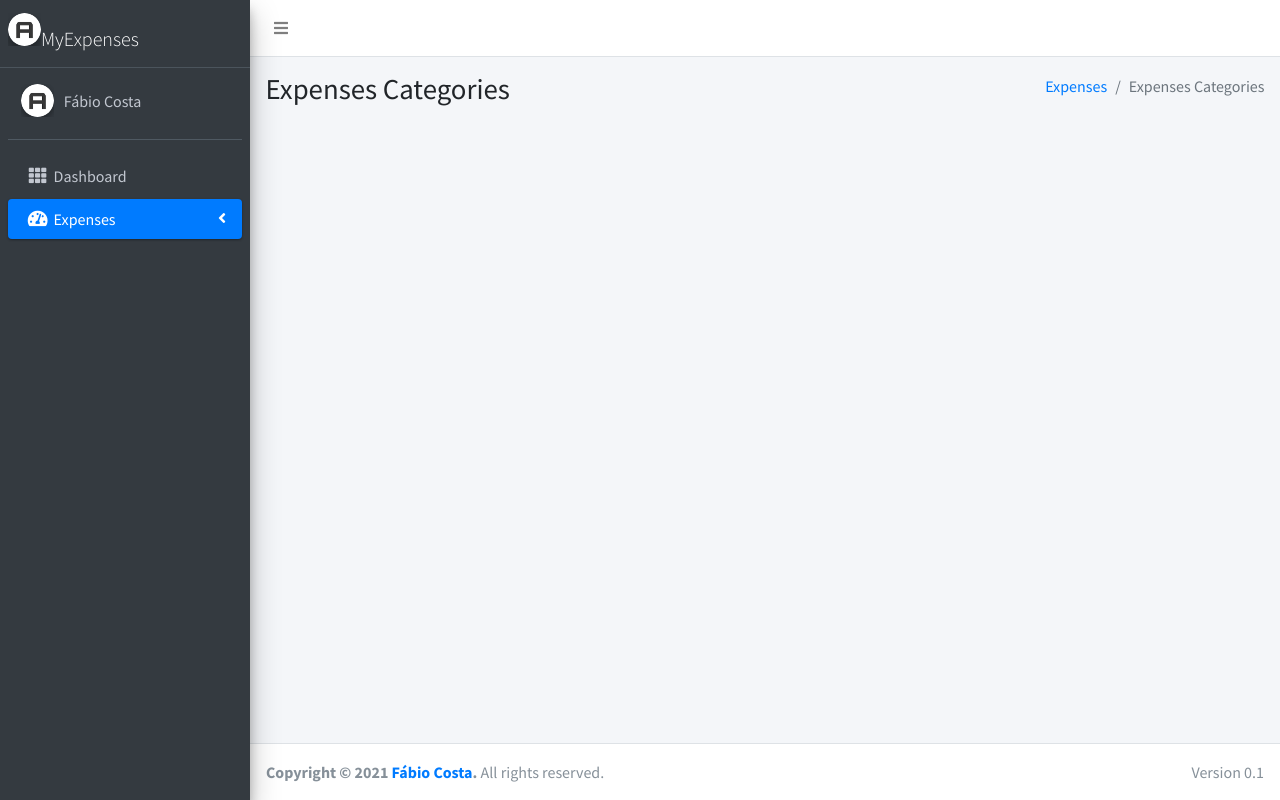
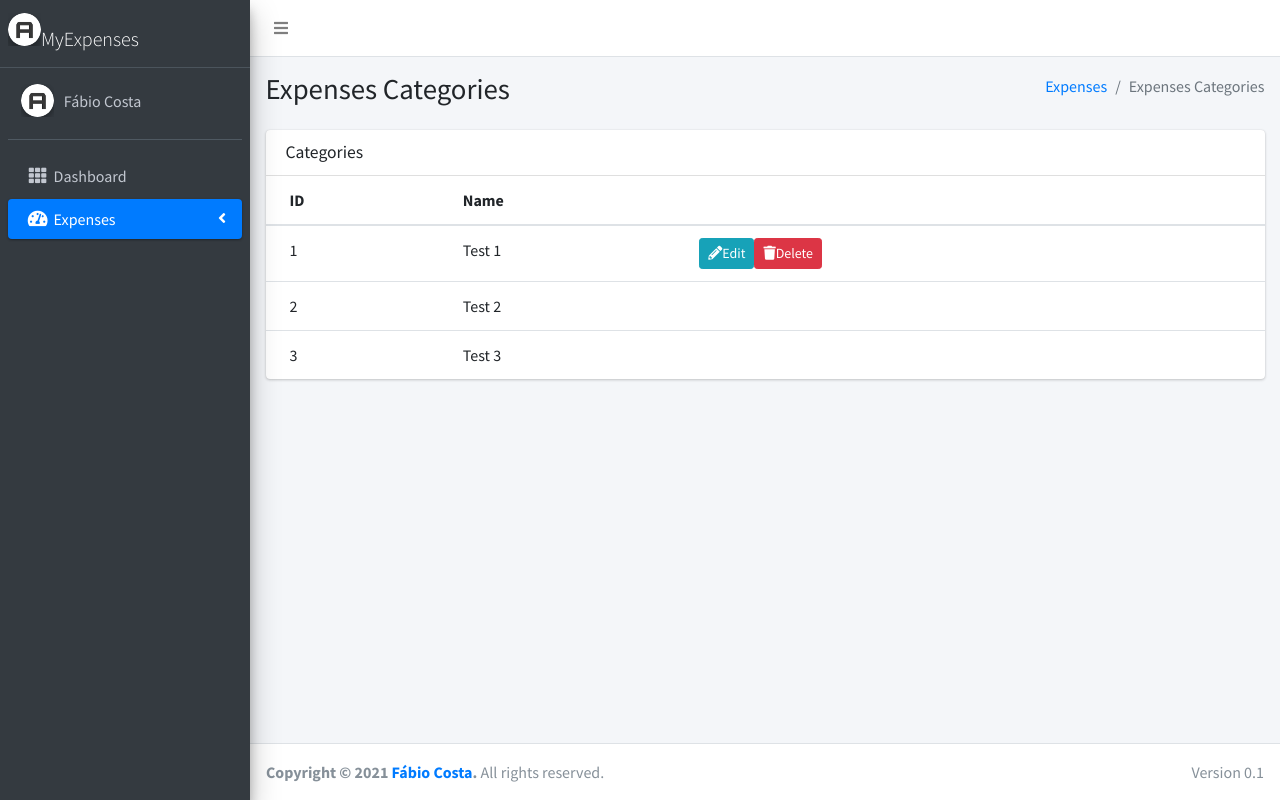
Before and after one commit to fabiocosta89/MyExpenses, a Next.js app: page /expenses/categories in a window 1280 px wide. Built offline with nearby package versions, Linux system fonts and the light colour scheme.

Commit message:
Add React Table; Use react table to generate tables

```diff
--- a/components/table/index.jsx
+++ b/components/table/index.jsx
@@ -1,22 +1,61 @@
 import React from 'react';
+import { useTable } from 'react-table'
 
-const ResponsiveHoverTable = ({cardTitle, head, body}) => {
+const ResponsiveHoverTable = ({cardTitle, columns, data}) => {
+    const tableInstance = useTable({ columns, data });
+
+    const {
+        getTableProps,
+        getTableBodyProps,
+        headerGroups,
+        rows,
+        prepareRow,
+    } = tableInstance;
+
     return (
         <div className="card">
             <div className="card-header">
                 <h3 className="card-title">{cardTitle}</h3>
             </div>
             <div className="card-body table-responsive p-0">
-                <table className="table table-hover text-nowrap">
+                <table className="table table-hover text-nowrap" {...getTableProps()}>
                     <thead>
-                        <tr>
-                            {head.map((value, index) => {
-                                return <th key={index}>{value}</th>
+                        {
+                            headerGroups.map((headerGroup, index) => (
+                                <tr {...headerGroup.getHeaderGroupProps()} key={index}>
+                                    {
+                                        headerGroup.headers.map((column, index) => (
+                                            <th {...column.getHeaderProps()} key={index}>
+                                            {
+                                                column.render('Header')
+                                            }
+                                            </th>
+                                        ))
+                                    }
+                                </tr>
+                            ))
+                        }
+                    </thead>
+                    <tbody {...getTableBodyProps()}>
+                        {
+                            rows.map((row, index) => {
+                                prepareRow(row)
+                                return (
+                                <tr {...row.getRowProps()} key={index}>
+                                    {
+                                    row.cells.map((cell, index) => {
+
+                                    return (
+                                        <td {...cell.getCellProps()} key={index}>
+                                        {
+                                            cell.render('Cell')
+                                        }
+                                        </td>
+                                    )
+                                    })}
+                                </tr>
+                                )
                             })}
-                        </tr>
-                    </thead>
-                    <tbody>
-
                     </tbody>
                 </table>
             </div>
--- a/package.json
+++ b/package.json
@@ -14,7 +14,8 @@
     "mongodb": "^3.5.9",
     "next": "12.0.1",
     "react": "^17.0.2",
-    "react-dom": "^17.0.2"
+    "react-dom": "^17.0.2",
+    "react-table": "^7.7.0"
   },
   "devDependencies": {
     "eslint": "^7.32.0",
--- a/pages/expenses/categories/index.jsx
+++ b/pages/expenses/categories/index.jsx
@@ -3,9 +3,59 @@ import Head from 'next/head';
 
 import PageHeader from '../../../components/page-header';
 import BreadcrumbItem from '../../../components/breadcrumb/breadcrumb-item';
+import ResponsiveHoverTable from '../../../components/table';
 
 const Categories = () => {
     const title = "Expenses Categories";
+    const data = React.useMemo(
+        () => [
+            {
+                id: '1',
+                name: 'Test 1',
+                action: <>
+                    <a className="btn btn-info btn-sm" href="#">
+                        <i className="fas fa-pencil-alt">
+                        </i>
+                        Edit
+                    </a>
+                    <a className="btn btn-danger btn-sm" href="#">
+                        <i className="fas fa-trash">
+                        </i>
+                        Delete
+                    </a>
+                </>,
+            },
+            {
+                id: '2',
+                name: 'Test 2',
+                action: <a />,
+            },
+            {
+                id: '3',
+                name: 'Test 3',
+                action: <a />,
+            },
+        ],
+        []
+    );
+
+    const columns = React.useMemo(
+        () => [
+            {
+                Header: 'ID',
+                accessor: 'id',
+            },
+            {
+                Header: 'Name',
+                accessor: 'name',
+            },
+            {
+                Header: '',
+                accessor: 'action',
+            },
+        ],
+        []
+    );
 
     return (
         <>
@@ -20,7 +70,11 @@ const Categories = () => {
                 <div className="container-fluid">
                     <div className="row">
                         <div className="col-12">
-
+                            <ResponsiveHoverTable
+                                cardTitle="Categories"
+                                columns={columns}
+                                data={data}
+                            />
                         </div>
                     </div>
                 </div>
```
Also changed, not shown: 1 other file (tests, documents, lock files or other folders).
